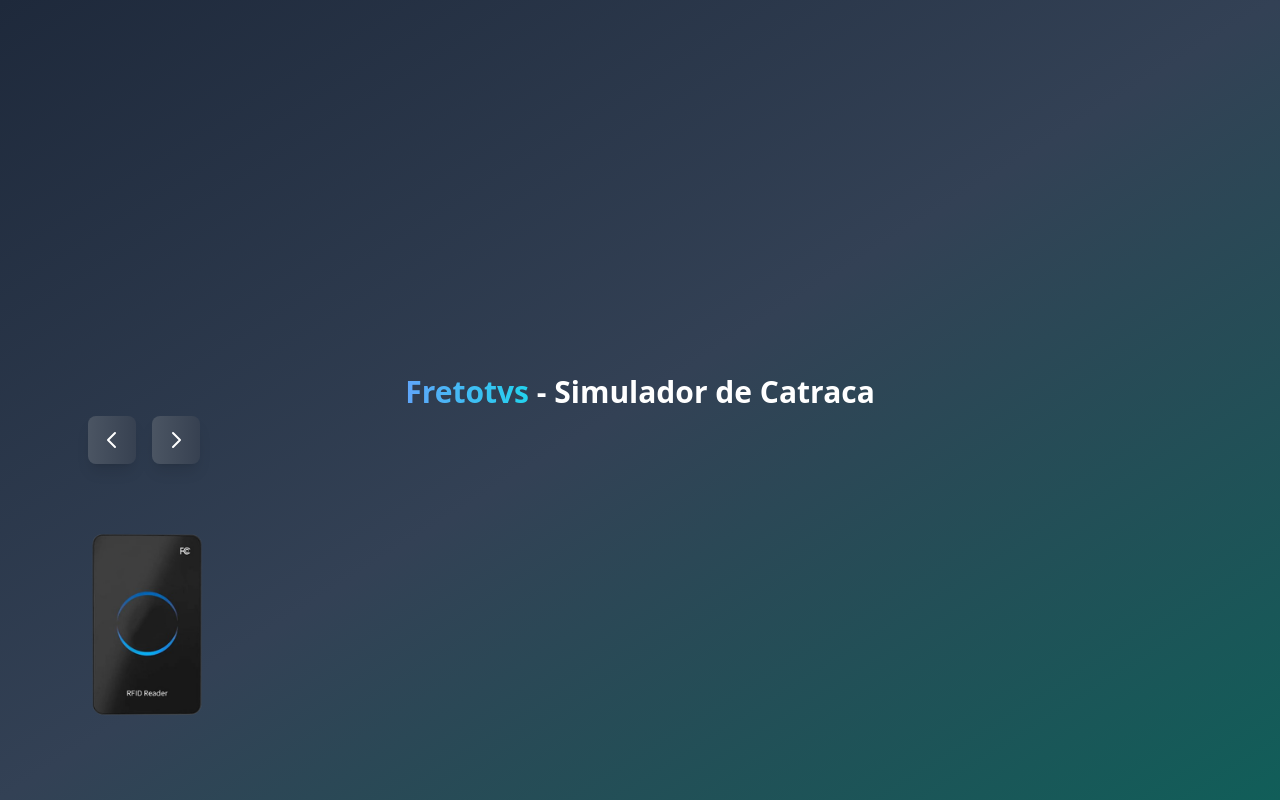
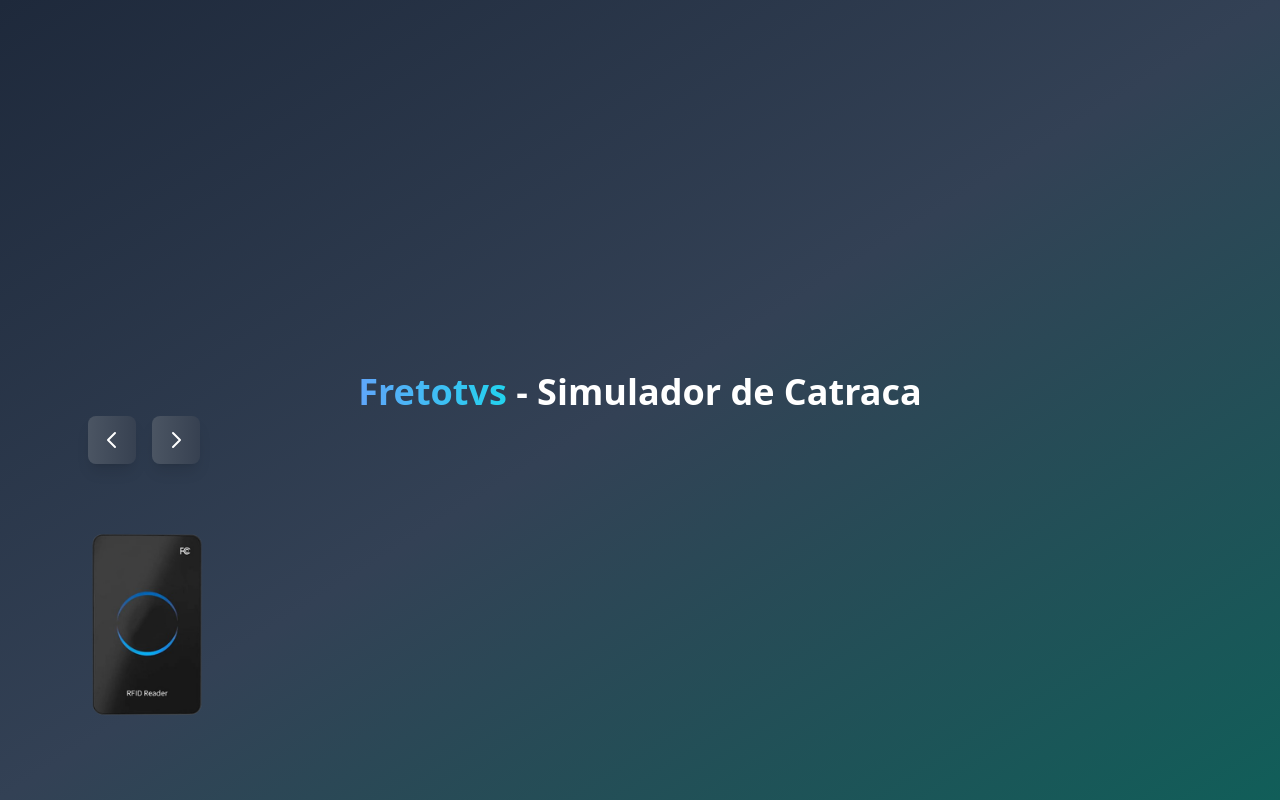
Before and after one commit to RaphaelCreates/Start_tech, a Next.js app: page / in a window 1280 px wide. Built offline with nearby package versions, Linux system fonts and the light colour scheme.

Commit message:
feat: increase title font size for better visibility

```diff
--- a/src/app/page.tsx
+++ b/src/app/page.tsx
@@ -187,7 +187,7 @@
       <div className="max-w-2xl w-full relative z-40">
         {/* Título - só aparece quando não está em fim de viagem */}
         {!showEndMessage && (
-          <h1 className="text-3xl font-bold text-center text-white mb-4 animate-fade-in-down">
+          <h1 className="text-4xl font-bold text-center text-white mb-4 animate-fade-in-down">
             <span className="bg-gradient-to-r from-blue-400 to-cyan-400 bg-clip-text text-transparent">
               Fretotvs
             </span>
```
